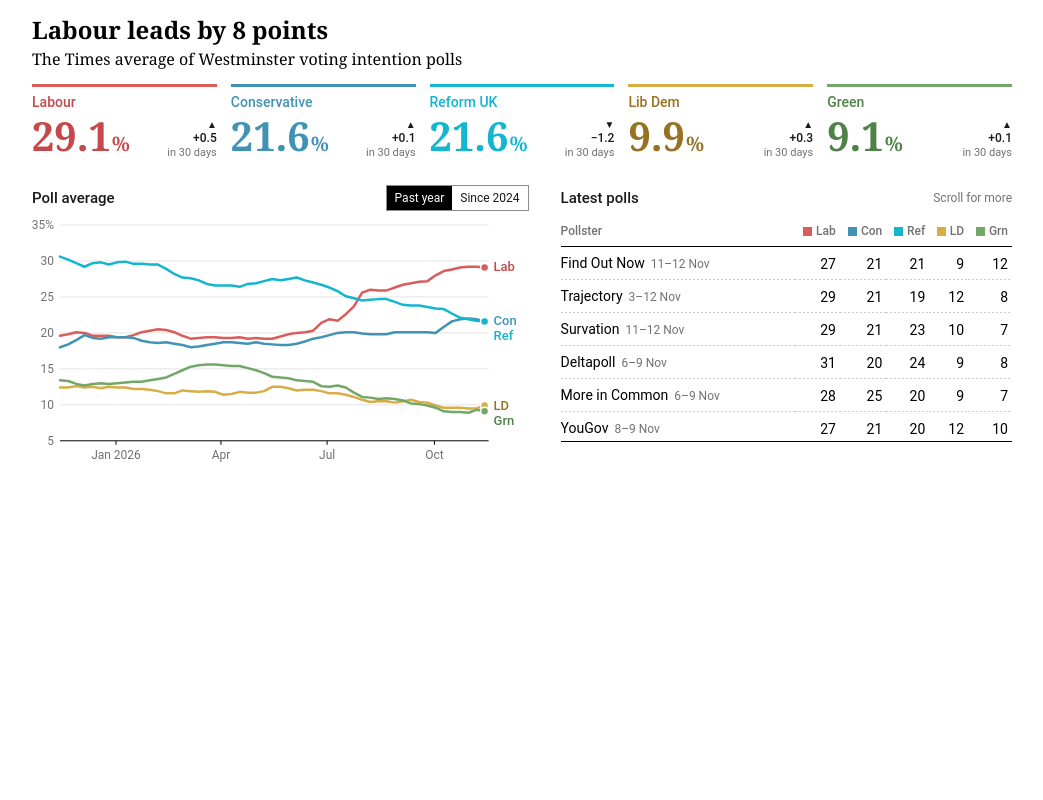
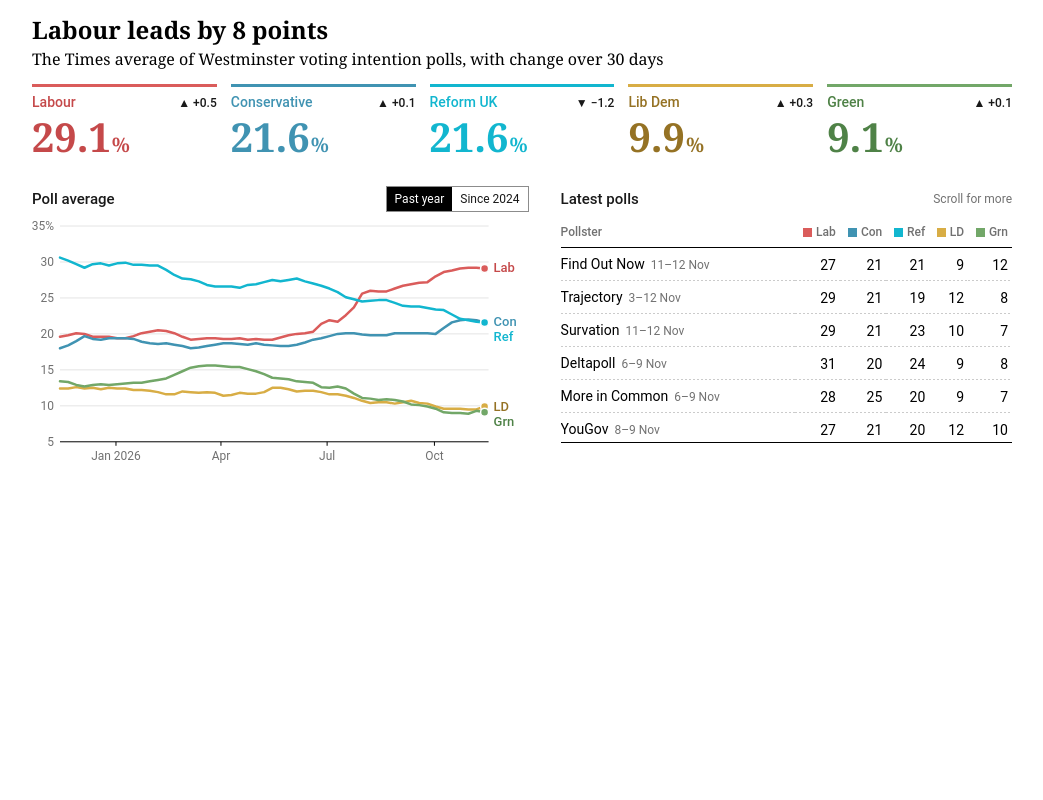
Before and after one commit to times/times-poll-tracker, a plain HTML site: page widget/index.html in a window 1280 px wide. Shown: the whole page, without its empty margins (118-1161 px from the left). Drawn offline with Linux system fonts and the light colour scheme; a web font is replaced by a local one.

Commit message:
Widget: 30-day change on the party-name line, right-aligned; period named once in the standfirst
Co-Authored-By: Claude Opus 5.5 <noreply@anthropic.com>

```diff
--- a/widget/index.html
+++ b/widget/index.html
@@ -44,23 +44,19 @@
   #tt-poll-tracker .tt-title { margin: 0 0 4px; padding: 0; font-family: var(--tt-head); font-size: 24px; font-weight: 700; line-height: 28px; color: var(--tt-ink); }
   #tt-poll-tracker .tt-sub { margin: 0 0 14px; font-family: var(--tt-serif); font-size: 16px; line-height: 22px; color: var(--tt-ink); }
   #tt-poll-tracker .tt-cards { display: grid; grid-template-columns: repeat(5, minmax(0, 1fr)); gap: 14px; margin: 0 0 18px; }
-  #tt-poll-tracker .tt-card { border-top: 3px solid var(--c); padding: 6px 0 0; }
-  #tt-poll-tracker .tt-name { font-size: 14px; font-weight: 500; line-height: 18px; color: var(--t); white-space: nowrap; overflow: hidden; text-overflow: ellipsis; }
+  /* card: name and 30-day change share the top line; the big number sits underneath */
+  #tt-poll-tracker .tt-card { display: grid; grid-template-columns: minmax(0, 1fr) auto; column-gap: 6px; align-items: baseline;
+    border-top: 3px solid var(--c); padding: 6px 0 0; }
+  #tt-poll-tracker .tt-name { grid-column: 1; grid-row: 1; font-size: 14px; font-weight: 500; line-height: 18px; color: var(--t);
+    white-space: nowrap; overflow: hidden; text-overflow: ellipsis; }
   #tt-poll-tracker .tt-name .tt-s { display: none; }
-  #tt-poll-tracker .tt-big { margin: 2px 0 0; font-family: var(--tt-head); font-size: 40px; font-weight: 700; line-height: 46px; color: var(--t);
+  #tt-poll-tracker .tt-big { grid-column: 1 / -1; grid-row: 2; margin: 2px 0 0; font-family: var(--tt-head); font-size: 40px; font-weight: 700; line-height: 46px; color: var(--t);
     font-variant-numeric: lining-nums tabular-nums; white-space: nowrap; }
   #tt-poll-tracker .tt-big small { font-size: 20px; font-weight: 700; margin-left: 1px; }
-  /* the 30-day change sits stacked to the right of the big number, and drops below it when the card is too narrow */
-  #tt-poll-tracker .tt-row { display: flex; align-items: center; justify-content: space-between; column-gap: 6px; }
-  #tt-poll-tracker .tt-chg { flex: none; text-align: right; font-size: 11px; line-height: 14px; color: var(--tt-muted);
-    font-variant-numeric: tabular-nums; white-space: nowrap; }
-  #tt-poll-tracker .tt-chg i { display: block; font-style: normal; font-size: 10px; line-height: 13px; color: var(--tt-label); }
-  #tt-poll-tracker .tt-chg b { display: block; font-size: 12px; line-height: 15px; font-weight: 500; color: var(--tt-label); }
-  #tt-poll-tracker .tt-chg .tt-l { display: block; }
-  /* if any card is too narrow for the change beside its number, every card puts it underneath */
-  #tt-poll-tracker.tt-chg-below .tt-row { display: block; }
-  #tt-poll-tracker.tt-chg-below .tt-chg { text-align: left; }
-  #tt-poll-tracker.tt-chg-below .tt-chg i, #tt-poll-tracker.tt-chg-below .tt-chg b { display: inline; margin-right: 3px; }
+  #tt-poll-tracker .tt-chg { grid-column: 2; grid-row: 1; text-align: right; font-size: 12px; line-height: 18px; font-weight: 500;
+    color: var(--tt-label); font-variant-numeric: tabular-nums; white-space: nowrap; }
+  /* if any party name would be cut short, every card moves its change under the number */
+  #tt-poll-tracker.tt-chg-below .tt-chg { grid-column: 1 / -1; grid-row: 3; text-align: left; }
   #tt-poll-tracker .tt-moving { display: flex; gap: 10px; align-items: baseline; background: var(--tt-chip); padding: 8px 10px; margin: 0 0 16px;
     font-family: var(--tt-serif); font-size: 15px; line-height: 20px; }
   #tt-poll-tracker .tt-moving b { font-family: var(--tt-sans); font-size: 11px; font-weight: 700; letter-spacing: .06em; text-transform: uppercase; white-space: nowrap; }
@@ -97,7 +93,7 @@
   #tt-poll-tracker.tt-narrow .tt-name .tt-s { display: inline; }
   #tt-poll-tracker.tt-narrow .tt-big { font-size: 25px; line-height: 30px; }
   #tt-poll-tracker.tt-narrow .tt-big small { font-size: 13px; }
-  #tt-poll-tracker.tt-narrow .tt-chg .tt-l { display: none; }
+  #tt-poll-tracker.tt-narrow .tt-chg { font-size: 11px; }
   #tt-poll-tracker.tt-narrow th, #tt-poll-tracker.tt-narrow td { padding: 6px 2px; font-size: 13px; }
   #tt-poll-tracker.tt-narrow .tt-date { font-size: 11px; margin-left: 4px; }
 </style>
@@ -148,13 +144,13 @@
     var x = pd(a), y = pd(b);
     return x.getUTCMonth() === y.getUTCMonth() ? x.getUTCDate() + NDASH + fdate(b) : fdate(a) + ' ' + NDASH + ' ' + fdate(b);
   }
-  function chg(v) {
-    var a = v > 0.05 ? UP : v < -0.05 ? DOWN : '', n = v > 0.05 ? '+' + v.toFixed(1) : v < -0.05 ? v.toFixed(1).replace('-', '\u2212') : '0.0';
-    return (a ? '<i>' + a + '</i>' : '') + '<b>' + n + '</b>';
-  }
+  function chg(v) { return v > 0.05 ? UP + ' +' + v.toFixed(1) : v < -0.05 ? DOWN + ' ' + v.toFixed(1).replace('-', '\u2212') : 'No change'; }
   function fitChg() {
     root.classList.remove('tt-chg-below');
-    var over = [].some.call(root.querySelectorAll('.tt-row'), function (r) { return r.scrollWidth > r.clientWidth + 1; });
+    var over = [].some.call(root.querySelectorAll('.tt-name'), function (n) {
+      var text = 0; [].forEach.call(n.children, function (c) { text += c.getBoundingClientRect().width; });   // the visible name
+      return text + 4 > n.clientWidth;
+    });
     root.classList.toggle('tt-chg-below', over);
   }
   function sorted() { return D.parties.slice().sort(function (a, b) { return b.share - a.share; }); }
@@ -164,7 +160,7 @@
     if (lead < 1) h = NOUN[a.code] + ' and ' + NOUN[b.code].replace('The ', 'the ') + ' are neck and neck';
     else h = NOUN[a.code] + (SING[a.code] ? ' leads' : ' lead') + ' by ' + Math.round(lead) + (Math.round(lead) === 1 ? ' point' : ' points');
     $('head').textContent = h;
-    $('sub').textContent = 'The Times average of Westminster voting intention polls';
+    $('sub').textContent = 'The Times average of Westminster voting intention polls, with change over 30 days';
   }
   function cards() {
     var box = $('cards'); box.innerHTML = '';
@@ -172,8 +168,8 @@
       var c = document.createElement('div');
       c.className = 'tt-card'; c.style.setProperty('--c', p.colour); c.style.setProperty('--t', p.text_colour);
       c.innerHTML = '<div class="tt-name"><span class="tt-l">' + p.name + '</span><span class="tt-s">' + SHORT[p.code] + '</span></div>' +
-        '<div class="tt-row"><div class="tt-big">' + p.share.toFixed(1) + '<small>%</small></div>' +
-        '<div class="tt-chg">' + chg(p.change_30d) + '<span class="tt-l">in 30 days</span></div></div>';
+        '<div class="tt-chg">' + chg(p.change_30d) + '</div>' +
+        '<div class="tt-big">' + p.share.toFixed(1) + '<small>%</small></div>';
       c.setAttribute('aria-label', p.name + ', ' + p.share.toFixed(1) + ' per cent; change over 30 days ' + p.change_30d.toFixed(1) + ' points');
       box.appendChild(c);
     });
```
Also changed, not shown: widget/poll_tracker_block.html (+19 -23 lines).
